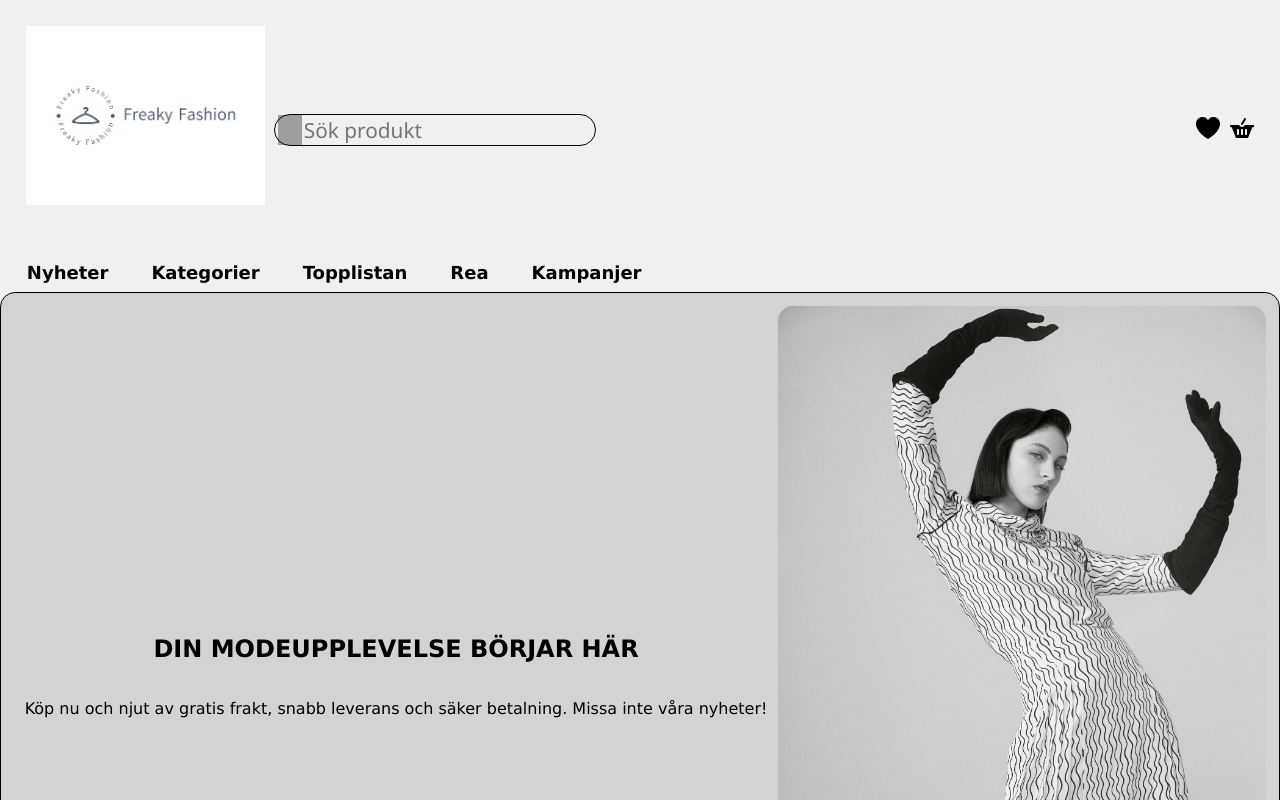
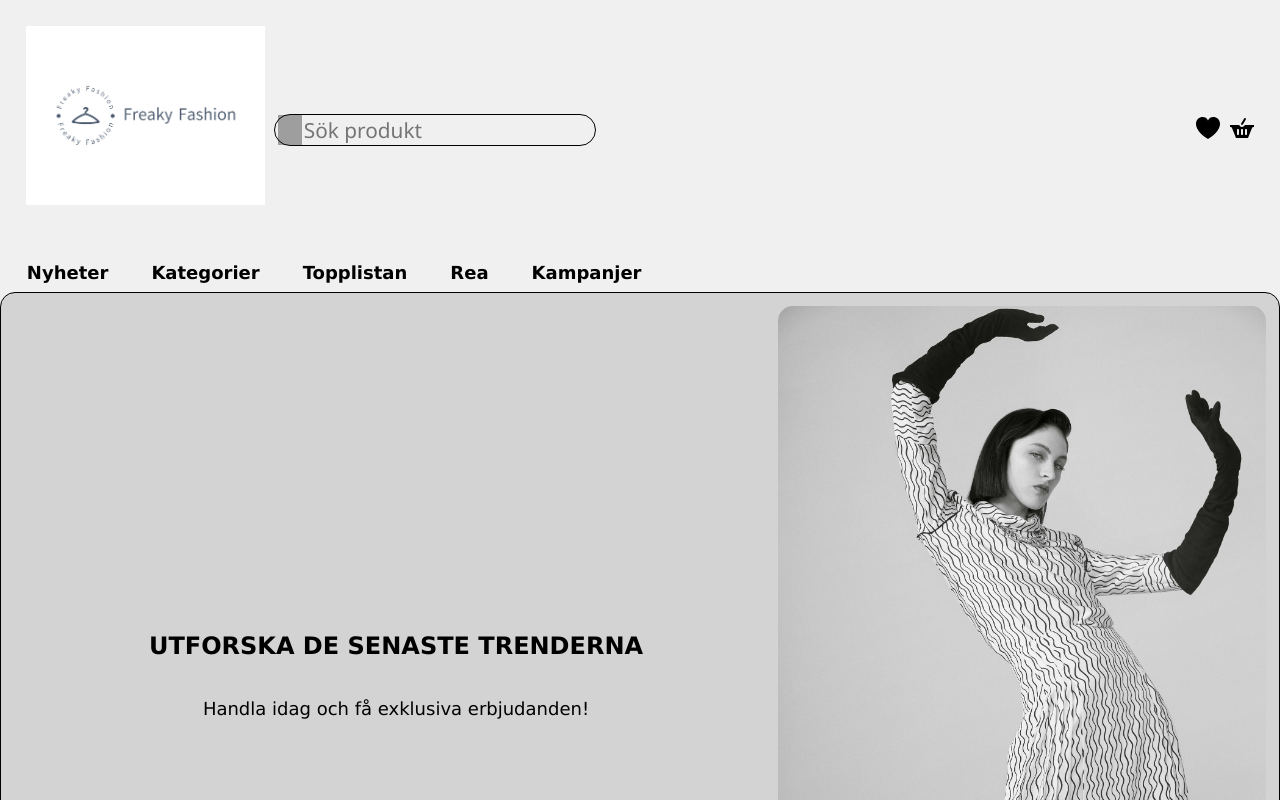
Before and after one commit to cMajaraite/FreakyFashion-React, a React (Vite) app: page / in a window 1280 px wide. Shown: the top 800 px of the page. Built offline with nearby package versions, Linux system fonts and the light colour scheme; no server answers; grey boxes are pictures that could not be loaded.

Commit message:
Made the hero text dynamic

```diff
--- a/src/App.jsx
+++ b/src/App.jsx
@@ -23,7 +23,10 @@ const App = () => {
               path="/"
               element={
                 <>
-                  <Hero />
+                   <Hero
+        title="Utforska de senaste trenderna"
+        text="Handla idag och få exklusiva erbjudanden!"
+      />
                   <Spot />
                   <ProductGrid />
                   <FeatureList />
--- a/src/assets/Hero.css
+++ b/src/assets/Hero.css
@@ -10,7 +10,7 @@
 
 .hero-text h1 {
     font-family: 'Lucida Sans', 'Lucida Sans Regular', 'Lucida Grande', 'Lucida Sans Unicode', Geneva, Verdana, sans-serif;
-    font-size: 2em;
+    font-size: 1.1em;
     text-align: center;
     text-transform: uppercase;
 }
@@ -54,4 +54,9 @@
         flex-direction: column;
         justify-content: center;
     }
+
+    .hero-text .text-hero {
+        font-size: 18px;
+      }
+
 }
--- a/src/components/hero/Hero.jsx
+++ b/src/components/hero/Hero.jsx
@@ -2,20 +2,19 @@ import React from "react";
 import heroImage from "../../assets/images/hero1.jpg"; // Anpassa sökvägen till din bild
 import "../../assets/Hero.css";
 
-function Hero() {
+function Hero({ title, text }) {
   return (
     <section className="hero">
       <div className="hero-image">
         <img id="hero" src={heroImage} alt="Hero" />
       </div>
       <div className="hero-text">
-        <h1>Din modeupplevelse börjar här</h1>
-        <p className="text-hero">
-          Köp nu och njut av gratis frakt, snabb leverans och säker betalning. Missa inte våra nyheter!
-        </p>
+        <h1>{title}</h1>
+        <p className="text-hero">{text}</p>
       </div>
     </section>
   );
 }
 
+
 export default Hero;
```
